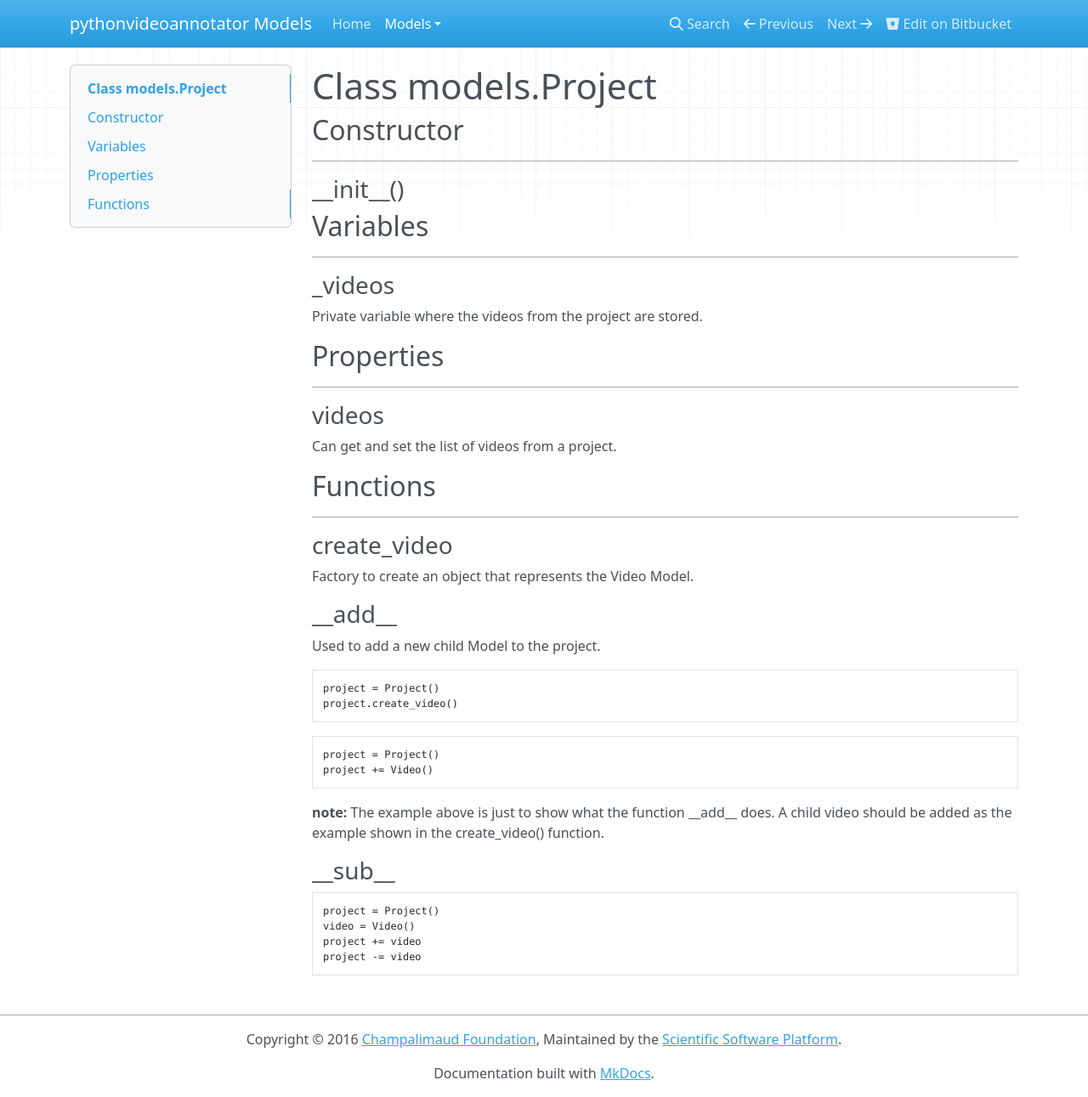
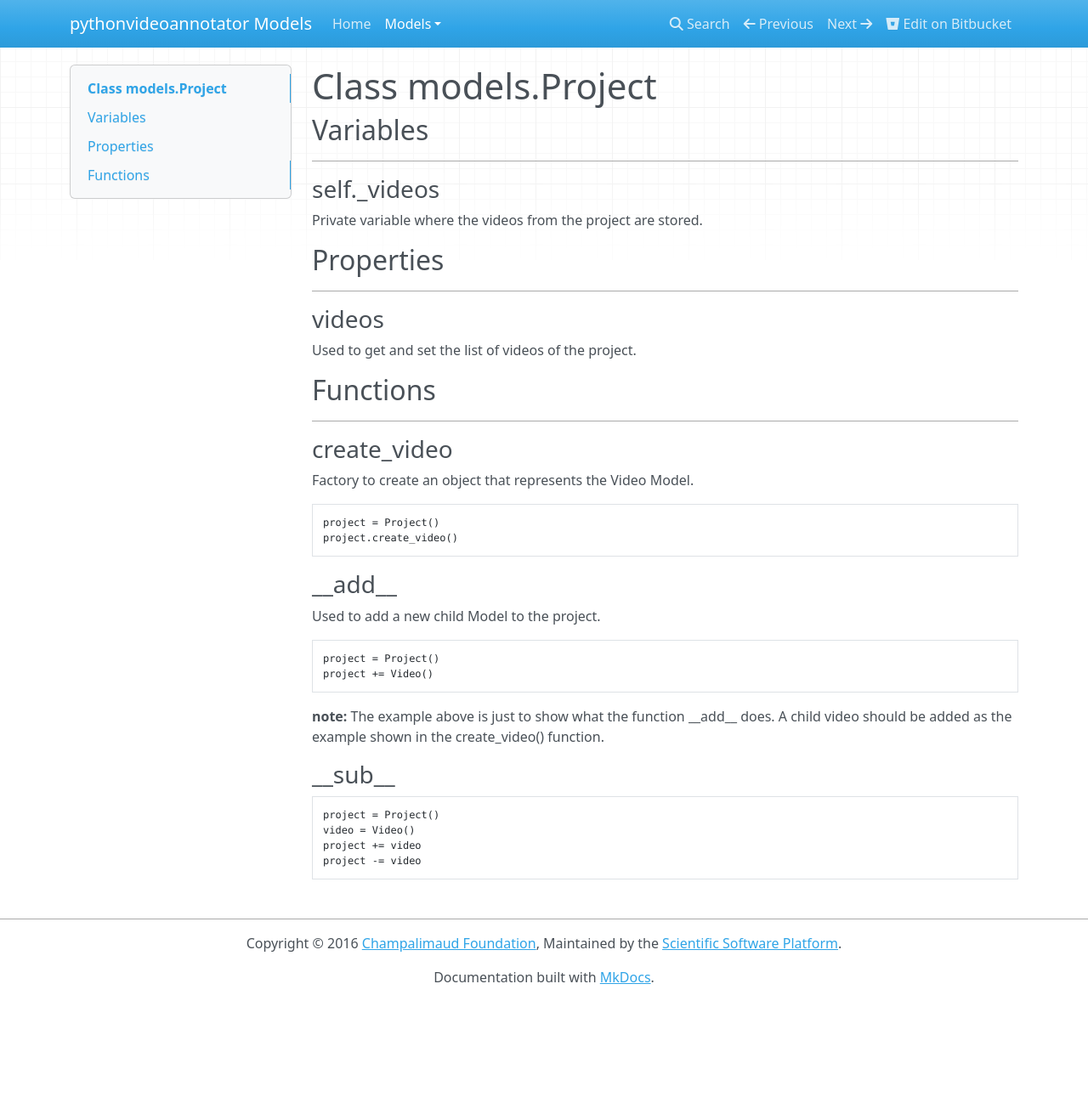
Before and after one commit to shaliulab/pythonvideoannotator-models, an MkDocs documentation site: the page built from docs/models/project.md, in a window 1280 px wide and 1291 px high. Shown: the whole window at 85% size. Built offline with MkDocs 1.6.1, drawn with Linux system fonts in a browser that asks for light colours; nearby versions of some CDN libraries; old or Windows-style settings are respelled for this version of MkDocs.

Commit message:
docs updated

````diff
--- a/docs/models/project.md
+++ b/docs/models/project.md
@@ -1,15 +1,9 @@
 # Class models.Project
-
-## **Constructor**
-***************************
-
-### \_\_init\_\_()
-
 
 ## **Variables**
 ***************************
 
-### \_videos
+### self.\_videos
 
 Private variable where the videos from the project are stored.
 
@@ -18,7 +12,7 @@ Private variable where the videos from the project are stored.
 
 ### videos
 
-Can get and set the list of videos from a project.
+Used to get and set the list of videos of the project.
 
 ## **Functions**
 ***************************
@@ -27,15 +21,14 @@ Can get and set the list of videos from a project.
 
 Factory to create an object that represents the Video Model.
 
-### \_\_add\_\_
-
-Used to add a new child Model to the project.
-
 ```python
 project = Project()
 project.create_video()
 ```
 
+### \_\_add\_\_
+
+Used to add a new child Model to the project.
 
 ```python
 project = Project()
--- a/mkdocs.yml
+++ b/mkdocs.yml
@@ -9,8 +9,8 @@ pages:
 - Home: 'index.md'
 - Models:
   - 'Project': 'models/project.md'
-  - 'Video': 'models/video.md'
-  - 'Object2d': 'models/object2d.md'
-  - 'Path': 'models/path.md'
+  - 'video.Video': 'models/video.md'
+  - 'video.objects.Object2d': 'models/object2d.md'
+  - 'video.objects.object2d.datasets.Path': 'models/path.md'
 
 copyright: Copyright &copy; 2016 <a href="/release-notes/">Champalimaud Foundation</a>, Maintained by the <a href="/about/release-notes/#maintenance-team">Scientific Software Platform</a>.
````
